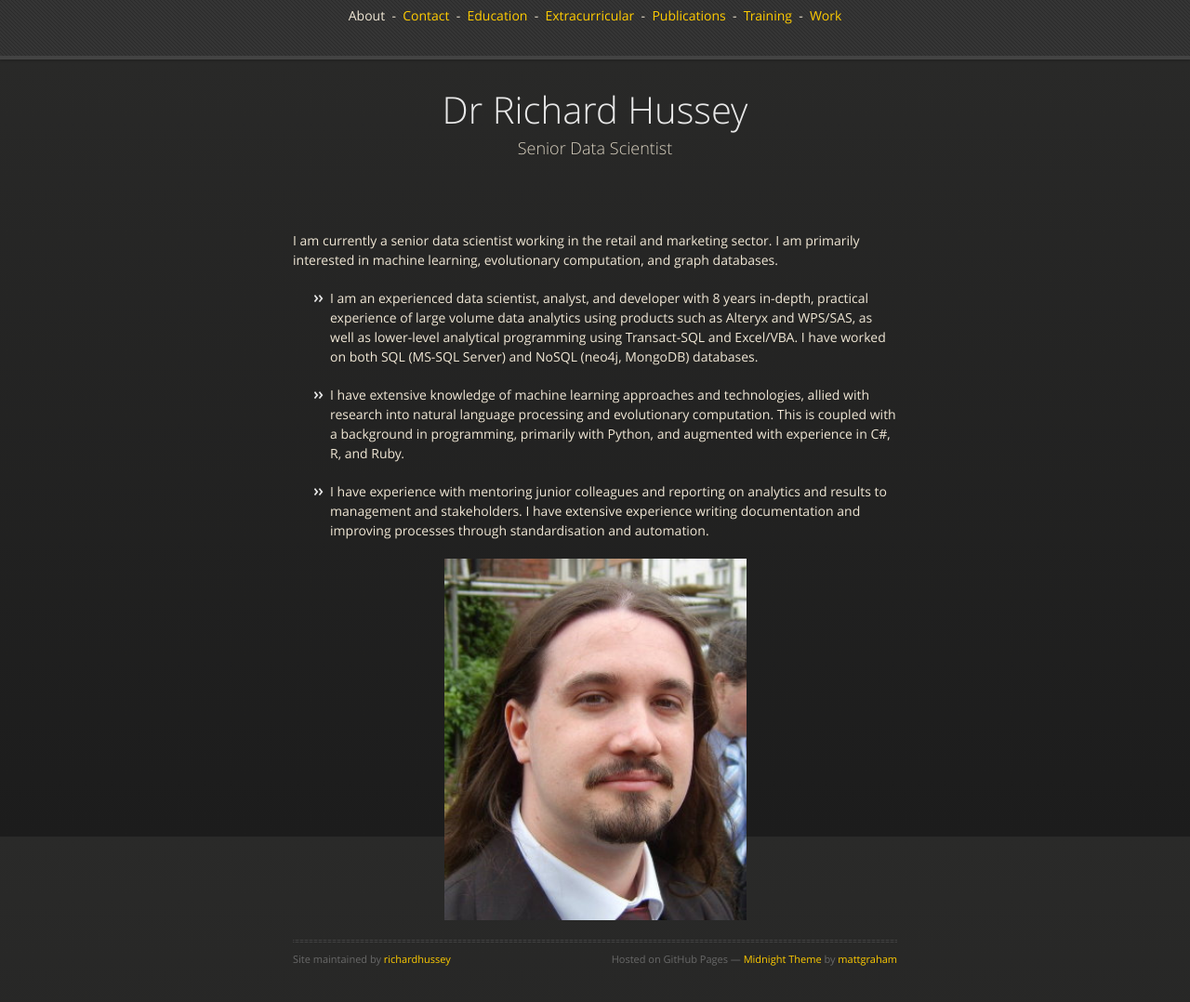
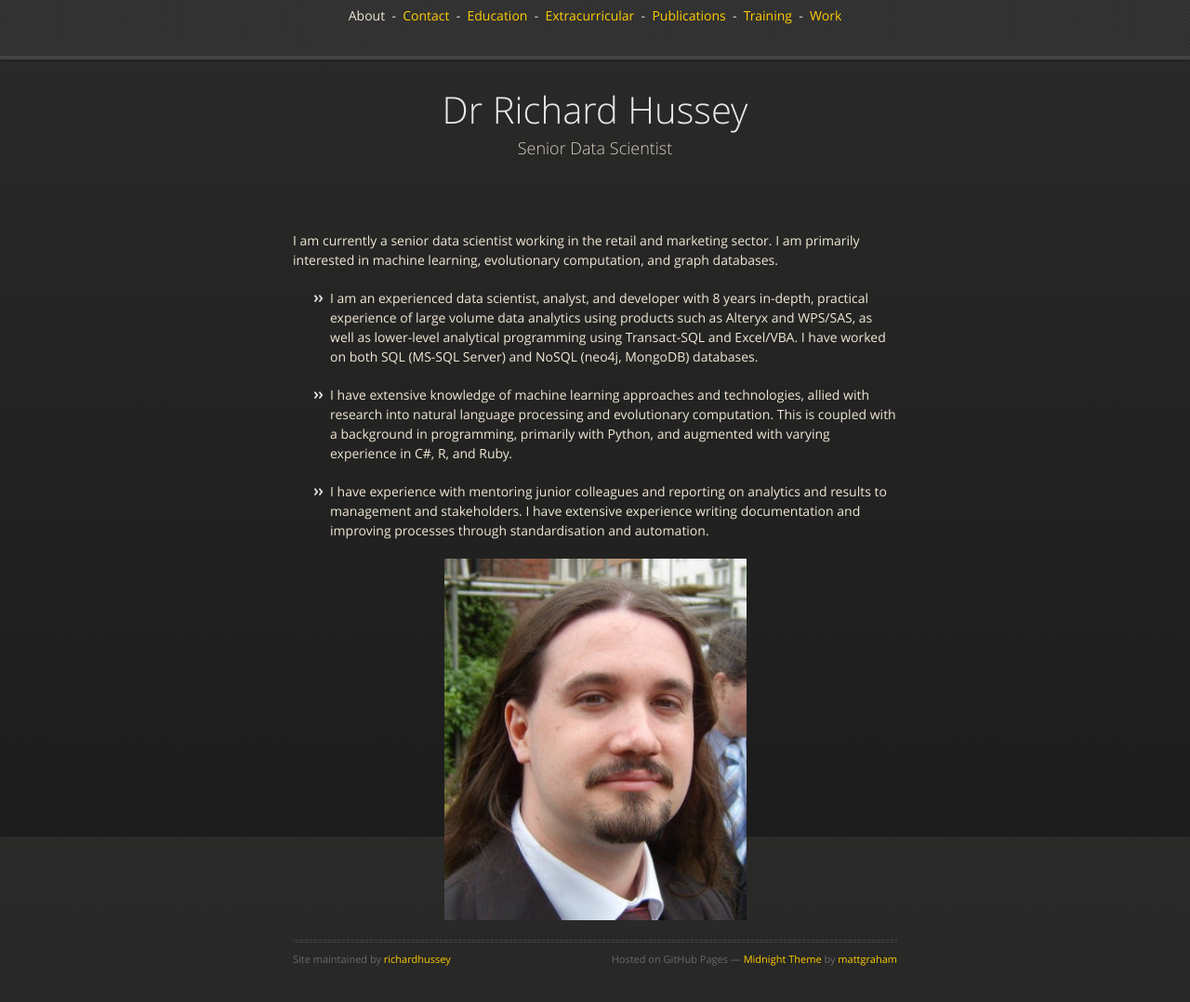
Before and after one commit to richardhussey/richardhussey.github.io, a Jekyll site: the page built from index.md, in a window 1280 px wide and 1179 px high. Shown: the top 1078 px of the window at 93% size. Built offline with Jekyll 4.4.1, drawn with Linux system fonts in a browser that asks for light colours.

Commit message:
Update wording on experience

```diff
--- a/index.md
+++ b/index.md
@@ -7,6 +7,6 @@ I am currently a senior data scientist working in the retail and marketing secto
 
 + I am an experienced data scientist, analyst, and developer with 8 years in-depth, practical experience of large volume data analytics using products such as Alteryx and WPS/SAS, as well as lower-level analytical programming using Transact-SQL and Excel/VBA.  I have worked on both SQL (MS-SQL Server) and NoSQL (neo4j, MongoDB) databases.
 
-+ I have extensive knowledge of machine learning approaches and technologies, allied with research into natural language processing and evolutionary computation.  This is coupled with a background in programming, primarily with Python, and augmented with experience in C#, R, and Ruby.
++ I have extensive knowledge of machine learning approaches and technologies, allied with research into natural language processing and evolutionary computation.  This is coupled with a background in programming, primarily with Python, and augmented with varying experience in C#, R, and Ruby.
 
 + I have experience with mentoring junior colleagues and reporting on analytics and results to management and stakeholders.  I have extensive experience writing documentation and improving processes through standardisation and automation.
```
